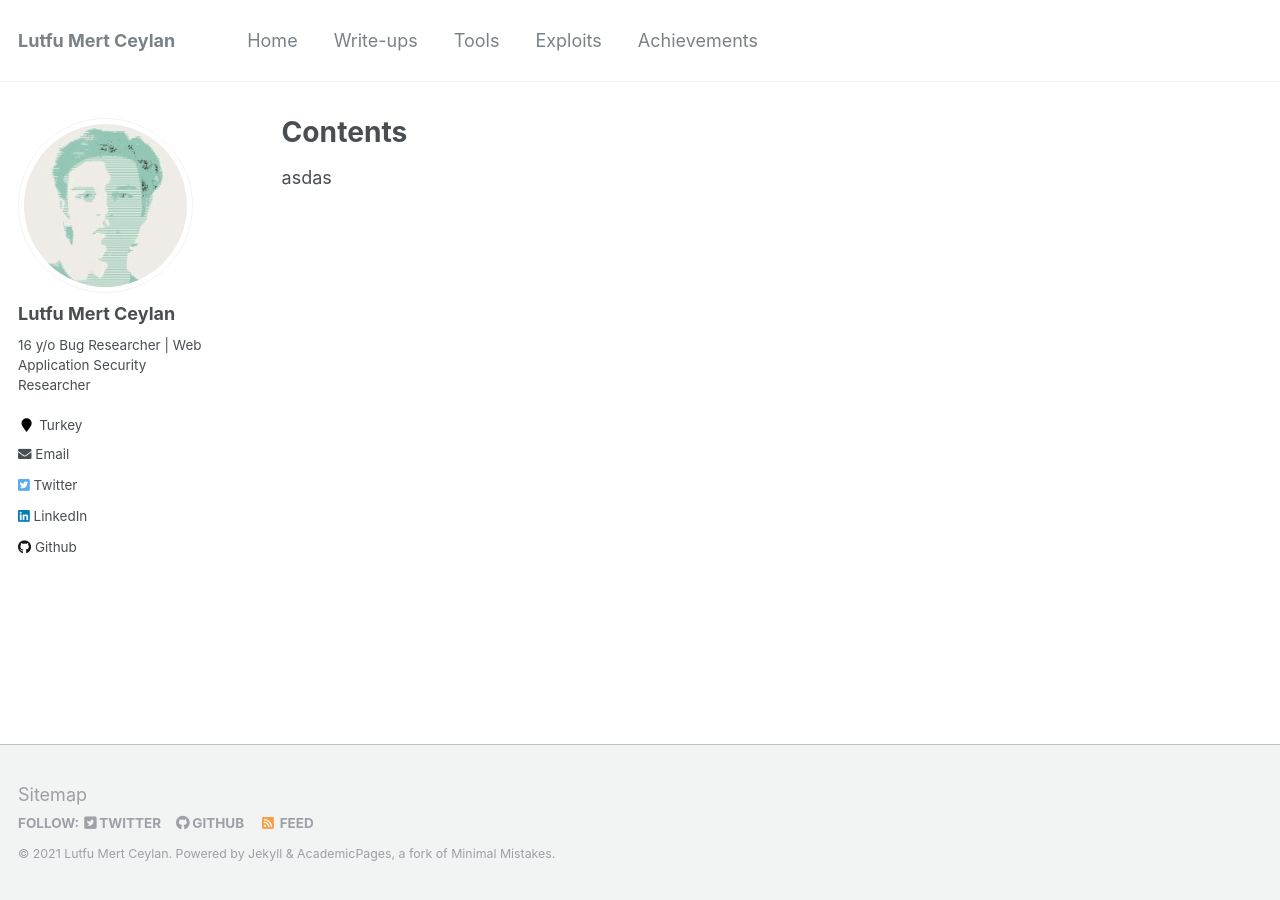
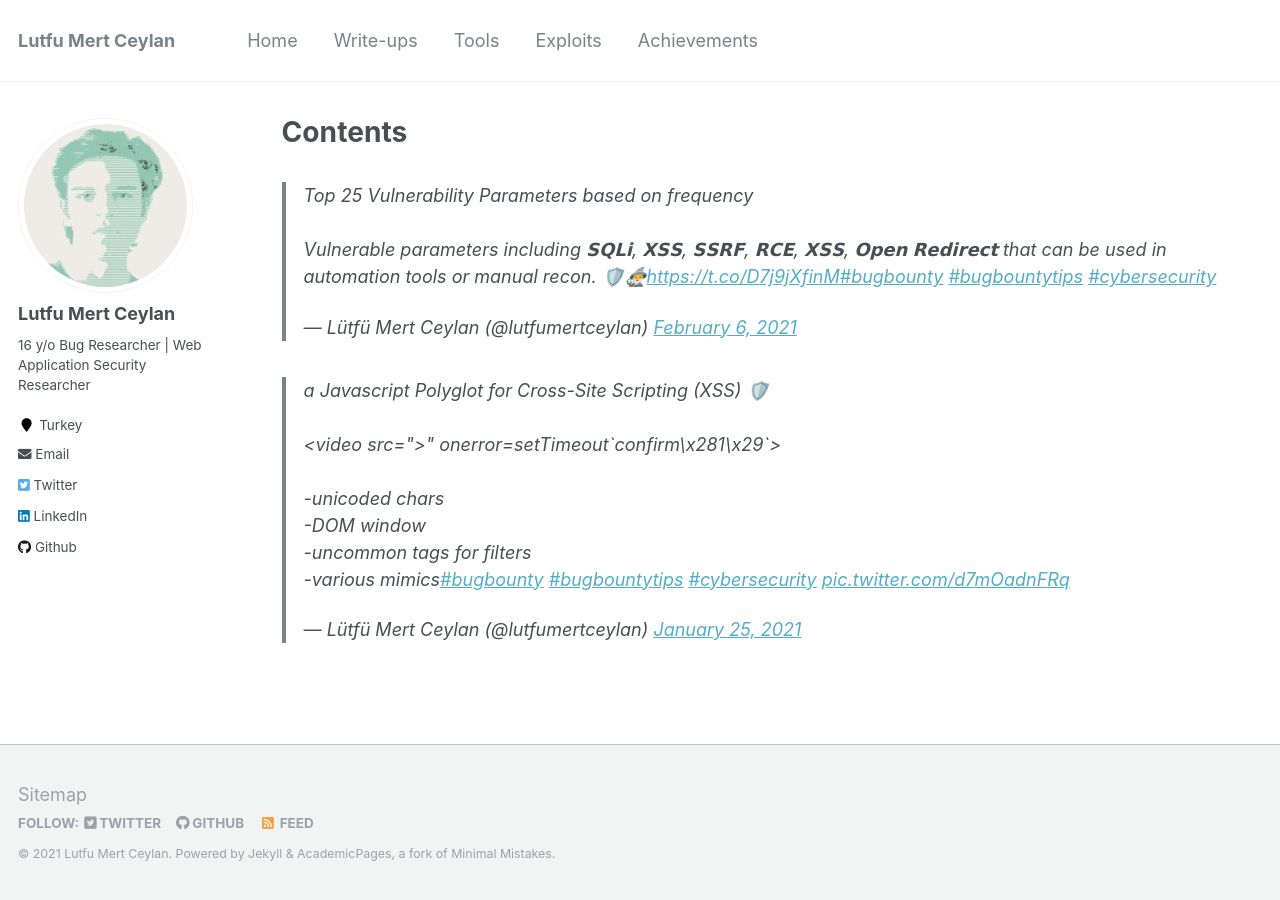
Before and after one commit to lutfumertceylan/mywebsite, a Jekyll site: the page built from _pages/contents.md, in a window 1280 px wide. Built offline with Jekyll 4.4.1, drawn with Linux system fonts in a browser that asks for light colours; comment, search, counter and statistics services are not loaded.

Commit message:
Update contents.md

```diff
--- a/_pages/contents.md
+++ b/_pages/contents.md
@@ -7,4 +7,7 @@ author_profile: true
 
 {% include base_path %}
 
-asdas
+<tr>
+<td><blockquote class="twitter-tweet"><p lang="en" dir="ltr">Top 25 Vulnerability Parameters based on frequency<br><br>Vulnerable parameters including 𝗦𝗤𝗟𝗶, 𝗫𝗦𝗦, 𝗦𝗦𝗥𝗙, 𝗥𝗖𝗘, 𝗫𝗦𝗦, 𝗢𝗽𝗲𝗻 𝗥𝗲𝗱𝗶𝗿𝗲𝗰𝘁 that can be used in automation tools or manual recon. 🛡️🧙‍♂️<a href="https://t.co/D7j9jXfinM">https://t.co/D7j9jXfinM</a><a href="https://twitter.com/hashtag/bugbounty?src=hash&amp;ref_src=twsrc%5Etfw">#bugbounty</a> <a href="https://twitter.com/hashtag/bugbountytips?src=hash&amp;ref_src=twsrc%5Etfw">#bugbountytips</a> <a href="https://twitter.com/hashtag/cybersecurity?src=hash&amp;ref_src=twsrc%5Etfw">#cybersecurity</a></p>&mdash; Lütfü Mert Ceylan (@lutfumertceylan) <a href="https://twitter.com/lutfumertceylan/status/1358080249930657792?ref_src=twsrc%5Etfw">February 6, 2021</a></blockquote> <script async src="https://platform.twitter.com/widgets.js" charset="utf-8"></script></td>
+<td><blockquote class="twitter-tweet"><p lang="en" dir="ltr">a Javascript Polyglot for Cross-Site Scripting (XSS) 🛡️<br><br>&lt;video src=&quot;&gt;&quot; onerror=setTimeout`confirm\x281\x29`&gt;<br><br>-unicoded chars<br>-DOM window<br>-uncommon tags for filters<br>-various mimics<a href="https://twitter.com/hashtag/bugbounty?src=hash&amp;ref_src=twsrc%5Etfw">#bugbounty</a> <a href="https://twitter.com/hashtag/bugbountytips?src=hash&amp;ref_src=twsrc%5Etfw">#bugbountytips</a> <a href="https://twitter.com/hashtag/cybersecurity?src=hash&amp;ref_src=twsrc%5Etfw">#cybersecurity</a> <a href="https://t.co/d7mOadnFRq">pic.twitter.com/d7mOadnFRq</a></p>&mdash; Lütfü Mert Ceylan (@lutfumertceylan) <a href="https://twitter.com/lutfumertceylan/status/1353721114208460800?ref_src=twsrc%5Etfw">January 25, 2021</a></blockquote> <script async src="https://platform.twitter.com/widgets.js" charset="utf-8"></script></td>
+</tr>
```
